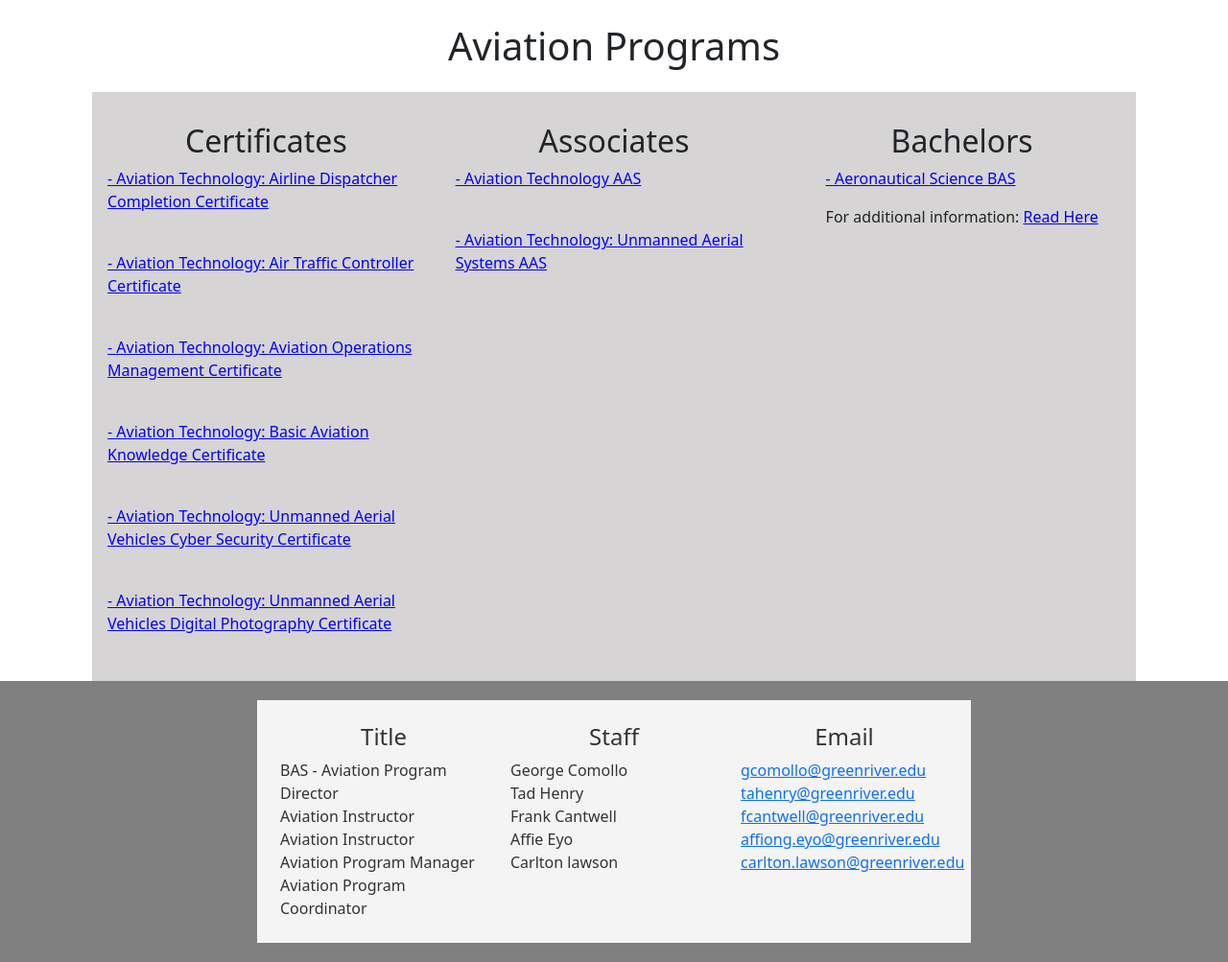
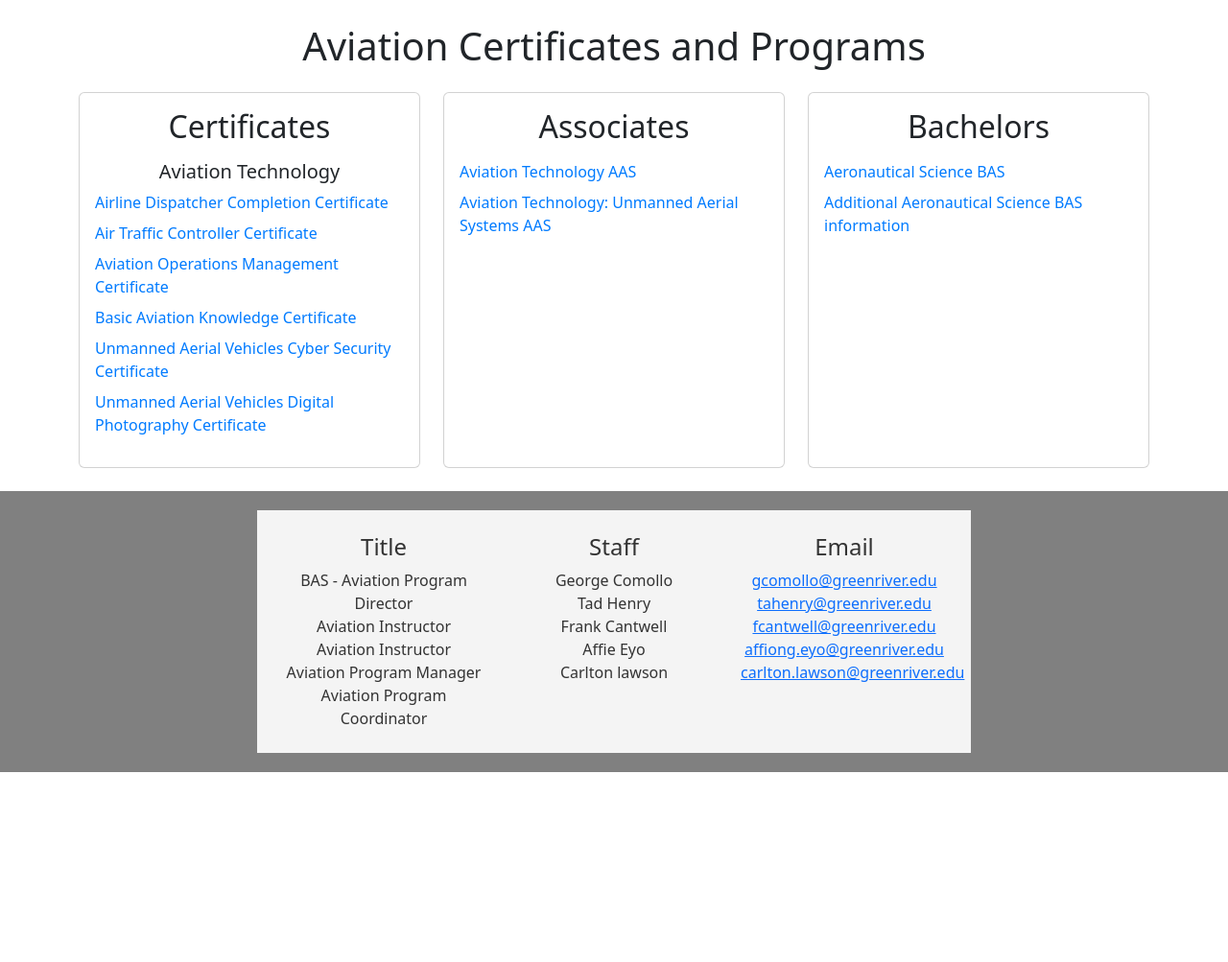
Before and after one commit to leahkonma/aviation-website, a web app: file views/programs.html in a window 1280 px wide. Shown: the part 136-1139 px from the top of the page at 96% size. After the commit the page ends 941 px from the top, so only its background shows below. Run offline with its HTML, style and script files only (its server is not run), Linux system fonts and the light colour scheme.

Commit message:
improved and refactored styles

```diff
--- a/CSS/programsStyles.css
+++ /dev/null
@@ -1,48 +0,0 @@
-/* Modified Brady's code - Header and Nav */
-* {
-    box-sizing: border-box;
-    margin: 0;
-    padding: 0;
-}
-
-body {
-    font-family: Arial, Helvetica, sans-serif;
-    display: flex;
-    flex-direction: column;
-    min-height: 100vh;
-}
-
-/* Main */
-main {
-    background-color: #bdb9b99d;
-    display: grid;
-    grid-template-columns: 1fr 1fr 1fr;
-    grid-template-areas:
-    "Cert" "AAS" "BAS";
-    width: 85%;
-    margin: 0 auto 0 auto;
-    padding: 1rem 0 1rem 0;
-}
-
-.programCategory {
-    margin: 0 auto 0 auto;
-    padding: 1rem;
-}
-
-h2 {
-    text-align: center;
-    margin: 0 0 3rem 0;
-}
-
-p {
-    text-align: left;
-}
-
-.linksToDegrees {
-    color: blue;
-    margin: 1rem 0 1rem 0;
-}
-
-.linksToDegrees:hover {
-    color: white;
-}
--- a/CSS/styles.css
+++ b/CSS/styles.css
@@ -38,6 +38,20 @@
   }
 }
 
+/* Footer */
+footer {
+  background-color: #808080;
+  padding: 20px;
+  text-align: center;
+}
+
+.footer-container {
+  background-color: #f4f4f4;
+  color: #333;
+  max-width: 60%;
+  margin: 0 auto;
+}
+
 /* Aviation Video */
 .video-container{
   display: flex;
@@ -67,20 +81,6 @@
   transform: scale(1.05);
 }
 
-/* Footer */
-footer {
-  background-color: #808080;
-  padding: 20px;
-  text-align: center;
-}
-
-.footer-container {
-  background-color: #f4f4f4;
-  color: #333;
-  max-width: 60%;
-  margin: 0 auto;
-}
-
 /* Resources Page */
 #info-list {
   list-style-type: none;
@@ -93,6 +93,16 @@
   text-decoration: none;
 }
 
+/* Programs Page */
+.linksToDegrees {
+  color: #007bff;
+  text-decoration: none;
+}
+
+.linksToDegrees:hover {
+  text-decoration: underline;
+}
+
 /* Faculty Contact Page */
 .staff-img{
   width: 80%;
--- a/views/programs.html
+++ b/views/programs.html
@@ -4,7 +4,6 @@
       <meta charset="UTF-8">
       <title>Aviation Programs</title>
       <link rel="stylesheet" href="./../CSS/styles.css">
-      <link rel="stylesheet" href="./../CSS/programsStyles.css">
 
       <link href="https://cdn.jsdelivr.net/npm/bootstrap@5.3.3/dist/css/bootstrap.min.css" rel="stylesheet" integrity="sha384-QWTKZyjpPEjISv5WaRU9OFeRpok6YctnYmDr5pNlyT2bRjXh0JMhjY6hW+ALEwIH" crossorigin="anonymous">
   </head>
@@ -24,29 +23,58 @@
       </ul>
     </nav>
 
-    <h1 class="text-center m-4">Aviation Programs</h1>
+    <h1 class="text-center m-4">Aviation Certificates and Programs</h1>
 
-    <main>
-      <div class="programCategory">
-        <h2>Certificates</h2>
-        <p><a class="linksToDegrees" href="https://catalog.greenriver.edu/preview_program.php?catoid=8&poid=2084" target="_blank"> - Aviation Technology: Airline Dispatcher Completion Certificate</a></p> <br>
-        <p><a class="linksToDegrees" href="https://catalog.greenriver.edu/preview_program.php?catoid=8&poid=2303" target="_blank"> - Aviation Technology: Air Traffic Controller Certificate</a></p> <br>
-        <p><a class="linksToDegrees" href="https://catalog.greenriver.edu/preview_program.php?catoid=8&poid=2086" target="_blank"> - Aviation Technology: Aviation Operations Management Certificate</a></p> <br>
-        <p><a class="linksToDegrees" href="https://catalog.greenriver.edu/preview_program.php?catoid=8&poid=2119" target="_blank"> - Aviation Technology: Basic Aviation Knowledge Certificate</a></p> <br>
-        <p><a class="linksToDegrees" href="https://catalog.greenriver.edu/preview_program.php?catoid=8&poid=2213" target="_blank"> - Aviation Technology: Unmanned Aerial Vehicles Cyber Security Certificate</a></p> <br>
-        <p><a class="linksToDegrees" href="https://catalog.greenriver.edu/preview_program.php?catoid=8&poid=2214" target="_blank"> - Aviation Technology: Unmanned Aerial Vehicles Digital Photography Certificate</a></p>
-      </div>
-      <div class="programCategory">
-        <h2>Associates</h2>
-        <p><a class="linksToDegrees" href="https://catalog.greenriver.edu/preview_program.php?catoid=8&poid=2209" target="_blank"> - Aviation Technology AAS</a></p> <br>
-        <p><a class="linksToDegrees" href="https://catalog.greenriver.edu/preview_program.php?catoid=8&poid=2175" target="_blank"> - Aviation Technology: Unmanned Aerial Systems AAS</a></p>
-      </div>
-      <div class="programCategory">
-        <h2>Bachelors</h2>
-        <p><a class="linksToDegrees" href="https://catalog.greenriver.edu/preview_program.php?catoid=8&poid=2046" target="_blank"> - Aeronautical Science BAS</a></p>
-        <p>For additional information: <a class="linksToDegrees" href="https://www.greenriver.edu/students/academics/degrees-programs/bachelor-of-applied-science/bachelors-in-aeronautical-science/index.html" target="_blank">Read Here</a></p>
+    <main class="container">
+      <div class="row">
+        <!-- Certificates -->
+        <div class="col-md-4 mb-4">
+          <div class="card h-100">
+            <div class="card-body">
+              <h2 class="card-title mb-3 text-center">Certificates</h2>
+              <h5 class="text-center">Aviation Technology</h5>
+              <ul class="list-unstyled">
+                <li><a class="linksToDegrees d-block mb-2" href="https://catalog.greenriver.edu/preview_program.php?catoid=8&poid=2084" target="_blank">Airline Dispatcher Completion Certificate</a></li>
+                <li><a class="linksToDegrees d-block mb-2" href="https://catalog.greenriver.edu/preview_program.php?catoid=8&poid=2303" target="_blank">Air Traffic Controller Certificate</a></li>
+                <li><a class="linksToDegrees d-block mb-2" href="https://catalog.greenriver.edu/preview_program.php?catoid=8&poid=2086" target="_blank">Aviation Operations Management Certificate</a></li>
+                <li><a class="linksToDegrees d-block mb-2" href="https://catalog.greenriver.edu/preview_program.php?catoid=8&poid=2119" target="_blank">Basic Aviation Knowledge Certificate</a></li>
+                <li><a class="linksToDegrees d-block mb-2" href="https://catalog.greenriver.edu/preview_program.php?catoid=8&poid=2213" target="_blank">Unmanned Aerial Vehicles Cyber Security Certificate</a></li>
+                <li><a class="linksToDegrees d-block mb-2" href="https://catalog.greenriver.edu/preview_program.php?catoid=8&poid=2214" target="_blank">Unmanned Aerial Vehicles Digital Photography Certificate</a></li>
+              </ul>
+            </div>
+          </div>
+        </div>
+
+        <!-- Associates -->
+        <div class="col-md-4 mb-4">
+          <div class="card h-100">
+            <div class="card-body">
+              <h2 class="card-title mb-3 text-center">Associates</h2>
+              <ul class="list-unstyled">
+                <li><a class="linksToDegrees d-block mb-2" href="https://catalog.greenriver.edu/preview_program.php?catoid=8&poid=2209" target="_blank">Aviation Technology AAS</a></li>
+                <li><a class="linksToDegrees d-block mb-2" href="https://catalog.greenriver.edu/preview_program.php?catoid=8&poid=2175" target="_blank">Aviation Technology: Unmanned Aerial Systems AAS</a></li>
+              </ul>
+            </div>
+          </div>
+        </div>
+
+        <!-- Bachelors -->
+        <div class="col-md-4 mb-4">
+          <div class="card h-100">
+            <div class="card-body">
+              <h2 class="card-title mb-3 text-center">Bachelors</h2>
+              <ul class="list-unstyled">
+                <li><a class="linksToDegrees d-block mb-2" href="https://catalog.greenriver.edu/preview_program.php?catoid=8&poid=2046" target="_blank">Aeronautical Science BAS</a></li>
+                <li>
+                  <a class="linksToDegrees" href="https://www.greenriver.edu/students/academics/degrees-programs/bachelor-of-applied-science/bachelors-in-aeronautical-science/index.html" target="_blank">Additional Aeronautical Science BAS information</a>
+                </li>
+              </ul>
+            </div>
+          </div>
+        </div>
       </div>
     </main>
+
 
     <footer>
       <div class="footer-container p-4 ">
```
Also changed, not shown: page.js (deleted).
